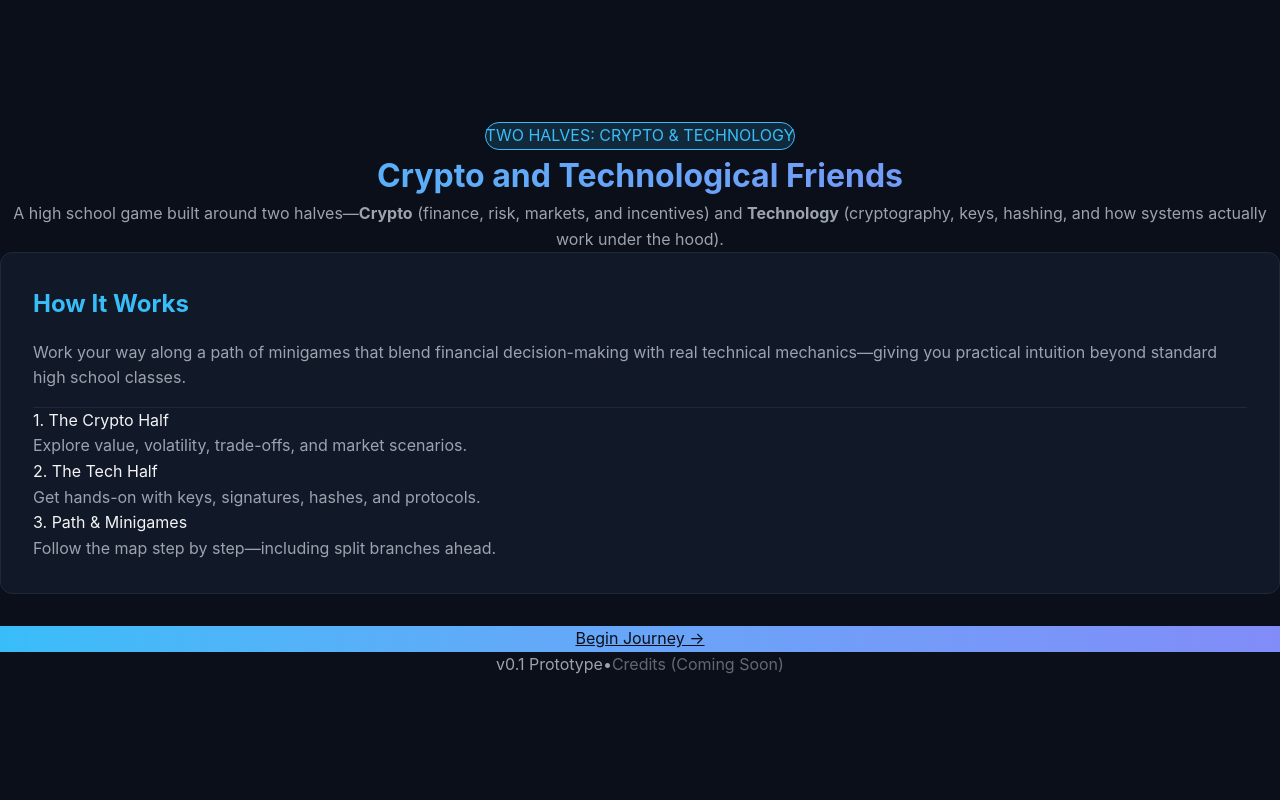
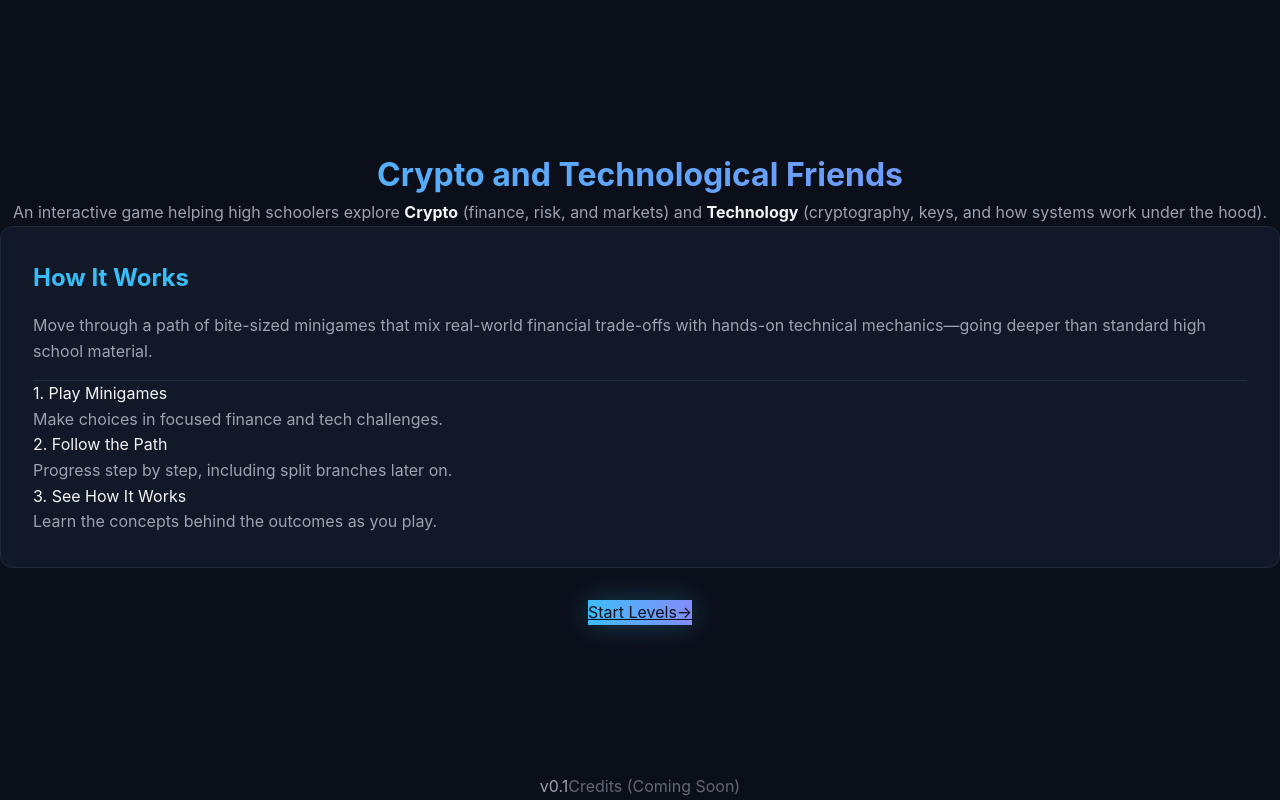
Before and after one commit to js890/crypto-edu, a Next.js app: page / in a window 1280 px wide. Built offline with nearby package versions, Linux system fonts and the light colour scheme.

Commit message:
Visual changes

```diff
--- a/app/levels/page.tsx
+++ b/app/levels/page.tsx
@@ -2,8 +2,8 @@ import Link from "next/link";
 
 export default function LevelsPage() {
   return (
-    <main className="container">
-      <div className="flex items-center justify-between mb-8">
+    <main className="container space-y-8">
+      <div className="flex items-center justify-between">
         <Link
           href="/"
           className="text-sm hover:underline"
@@ -16,7 +16,7 @@ export default function LevelsPage() {
         </span>
       </div>
 
-      <header>
+      <header className="mb-0">
         <h1>Level Path</h1>
         <p>
           Two halves—Crypto and Technology—woven into bite-sized minigames.
@@ -24,49 +24,52 @@ export default function LevelsPage() {
       </header>
 
       {/* Level Path Visualization */}
-      <div className="flex flex-col items-center gap-4">
+      <div className="flex flex-col items-center gap-5 pt-2">
         {/* Level 1 - Unlocked */}
         <div
-          className="card w-full max-w-md mb-0 border-2"
+          className="card w-full max-w-md mb-0 p-7 border-2 space-y-4"
           style={{ borderColor: "var(--accent-color)" }}
         >
-          <div className="flex items-center justify-between mb-2">
           <span
-              className="text-xs font-bold uppercase tracking-wider"
+            className="text-xs font-bold uppercase tracking-wider block"
             style={{ color: "var(--accent-color)" }}
           >
-              Level 01 &bull; Tech &amp; Crypto Foundations &bull; Available
+            Level 01 &bull; Available
           </span>
-          </div>
-          <h2>Keys &amp; Wallets</h2>
-          <p>
+          <h2 className="mb-0">Keys &amp; Wallets</h2>
+          <p className="mb-0 leading-relaxed">
             See how public and private keys work when authorizing a transaction or
             proving ownership.
           </p>
+          <div className="pt-2">
             <button
               type="button"
-            className="mt-2 px-5 py-2.5 rounded-lg font-semibold text-sm text-[#0b0f19] bg-[#38bdf8] hover:opacity-90 transition-opacity"
+              className="group inline-flex items-center gap-2.5 px-6 py-3 rounded-xl font-bold text-sm text-[#0b0f19] bg-gradient-to-r from-[#38bdf8] via-[#60a5fa] to-[#818cf8] shadow-[0_0_24px_rgba(56,189,248,0.25)] hover:shadow-[0_0_32px_rgba(129,140,248,0.4)] hover:-translate-y-0.5 active:translate-y-0 transition-all duration-200 cursor-pointer"
             >
-            Play Level 1 (Coming Next)
+              <span>Play Level 1</span>
+              <span className="transition-transform duration-200 group-hover:translate-x-1">
+                &rarr;
+              </span>
             </button>
+          </div>
         </div>
 
         {/* Connector */}
         <div
-          className="h-8 w-0.5"
+          className="h-9 w-0.5"
           style={{ backgroundColor: "var(--border-color)" }}
         />
 
         {/* Level 2 - Locked */}
-        <div className="card w-full max-w-md mb-0 opacity-60">
+        <div className="card w-full max-w-md mb-0 p-7 opacity-60 space-y-2">
           <span
-            className="text-xs font-bold uppercase tracking-wider block mb-2"
+            className="text-xs font-bold uppercase tracking-wider block"
             style={{ color: "var(--text-secondary)" }}
           >
-            Level 02 &bull; Crypto Half &bull; Locked
+            Level 02 &bull; Locked
           </span>
-          <h2>First Trade: Supply &amp; Volatility</h2>
-          <p className="mb-0">
+          <h2 className="mb-0">First Trade: Supply &amp; Volatility</h2>
+          <p className="mb-0 leading-relaxed">
             Manage a starter budget through a simulated market cycle and weigh risk
             vs. reward.
           </p>
@@ -74,59 +77,56 @@ export default function LevelsPage() {
 
         {/* Split Branch Indicator */}
         <div
-          className="h-8 w-0.5"
+          className="h-9 w-0.5"
           style={{ backgroundColor: "var(--border-color)" }}
         />
-        <div className="grid grid-cols-1 sm:grid-cols-3 gap-4 w-full">
+        <div className="grid grid-cols-1 sm:grid-cols-3 gap-5 w-full">
           {[
             {
               num: "03",
-              tag: "Tech Half",
               title: "Hash Lab",
               desc: "Spot tampering and see how cryptographic hashes behave.",
             },
             {
               num: "04",
-              tag: "Crypto & Tech",
               title: "Gas & Fees",
               desc: "Trade off speed and network costs when sending value.",
             },
             {
               num: "05",
-              tag: "Crypto Half",
               title: "Risk & Diversification",
               desc: "Handle swings across multiple assets without going all-in.",
             },
           ].map((lvl) => (
-            <div key={lvl.num} className="card mb-0 opacity-60 p-5">
+            <div key={lvl.num} className="card mb-0 opacity-60 p-6 space-y-2">
               <span
-                className="text-xs font-bold uppercase tracking-wider block mb-1"
+                className="text-xs font-bold uppercase tracking-wider block"
                 style={{ color: "var(--text-secondary)" }}
               >
-                Level {lvl.num} &bull; {lvl.tag} &bull; Locked
+                Level {lvl.num} &bull; Locked
               </span>
-              <h2 className="text-lg">{lvl.title}</h2>
-              <p className="text-sm mb-0">{lvl.desc}</p>
+              <h2 className="text-lg mb-0">{lvl.title}</h2>
+              <p className="text-sm mb-0 leading-relaxed">{lvl.desc}</p>
             </div>
           ))}
         </div>
 
         {/* Convergence Indicator */}
         <div
-          className="h-8 w-0.5"
+          className="h-9 w-0.5"
           style={{ backgroundColor: "var(--border-color)" }}
         />
 
         {/* Level 6 - Capstone */}
-        <div className="card w-full max-w-md mb-0 opacity-60">
+        <div className="card w-full max-w-md mb-0 p-7 opacity-60 space-y-2">
           <span
-            className="text-xs font-bold uppercase tracking-wider block mb-2"
+            className="text-xs font-bold uppercase tracking-wider block"
             style={{ color: "var(--text-secondary)" }}
           >
-            Level 06 &bull; Both Halves &bull; Requires Levels 3, 4 &amp; 5
+            Level 06 &bull; Requires Levels 3, 4 &amp; 5
           </span>
-          <h2>Mainnet Launch</h2>
-          <p className="mb-0">
+          <h2 className="mb-0">Mainnet Launch</h2>
+          <p className="mb-0 leading-relaxed">
             Put security, fees, and market decisions together in a final round.
           </p>
         </div>
--- a/app/page.tsx
+++ b/app/page.tsx
@@ -2,93 +2,100 @@ import Link from "next/link";
 
 export default function TitleScreen() {
   return (
-    <main className="min-h-screen flex flex-col items-center justify-center px-4 py-12">
-      <div className="w-full max-w-2xl text-center">
-        {/* Badge */}
-        <div
-          className="inline-block px-3 py-1 mb-6 text-xs font-semibold tracking-wider uppercase rounded-full border"
-          style={{
-            backgroundColor: "var(--accent-glow)",
-            borderColor: "var(--accent-color)",
-            color: "var(--accent-color)",
-          }}
-        >
-          Two Halves: Crypto &amp; Technology
-        </div>
-
-        {/* Game Title */}
-        <h1 className="text-4xl sm:text-6xl font-extrabold tracking-tight mb-4 bg-gradient-to-r from-[#38bdf8] to-[#818cf8] bg-clip-text text-transparent">
+    <main className="min-h-screen flex flex-col justify-between px-6 py-14 sm:py-20">
+      {/* Main Content */}
+      <div className="w-full max-w-2xl mx-auto my-auto text-center space-y-10">
+        {/* Game Title & Hook */}
+        <div className="space-y-5">
+          <h1 className="text-4xl sm:text-6xl font-extrabold tracking-tight leading-tight bg-gradient-to-r from-[#38bdf8] via-[#60a5fa] to-[#818cf8] bg-clip-text text-transparent">
             Crypto and Technological Friends
           </h1>
 
           <p
-          className="text-lg sm:text-xl mb-10 max-w-xl mx-auto"
+            className="text-lg sm:text-xl leading-relaxed max-w-xl mx-auto"
             style={{ color: "var(--text-secondary)" }}
           >
-          A high school game built around two halves—<strong>Crypto</strong> (finance,
-          risk, markets, and incentives) and <strong>Technology</strong> (cryptography,
-          keys, hashing, and how systems actually work under the hood).
+            An interactive game helping high schoolers explore{" "}
+            <strong className="text-[#f3f4f6] font-semibold">Crypto</strong>{" "}
+            (finance, risk, and markets) and{" "}
+            <strong className="text-[#f3f4f6] font-semibold">Technology</strong>{" "}
+            (cryptography, keys, and how systems work under the hood).
           </p>
+        </div>
 
         {/* Overview Card */}
-        <div className="card text-left">
-          <h2>How It Works</h2>
-          <p>
-            Work your way along a path of minigames that blend financial decision-making
-            with real technical mechanics—giving you practical intuition beyond standard
-            high school classes.
+        <div className="card text-left p-7 sm:p-8 space-y-6 mb-0">
+          <div className="space-y-2">
+            <h2 className="mb-0">How It Works</h2>
+            <p className="mb-0 leading-relaxed">
+              Move through a path of bite-sized minigames that mix real-world
+              financial trade-offs with hands-on technical mechanics—going
+              deeper than standard high school material.
             </p>
+          </div>
+
           <div
-            className="grid grid-cols-1 sm:grid-cols-3 gap-4 mt-6 pt-6 border-t text-sm"
+            className="grid grid-cols-1 sm:grid-cols-3 gap-6 pt-6 border-t text-sm"
             style={{ borderColor: "var(--border-color)" }}
           >
-            <div>
+            <div className="space-y-1">
               <span className="font-semibold block text-[#f3f4f6]">
-                1. The Crypto Half
+                1. Play Minigames
               </span>
-              <span style={{ color: "var(--text-secondary)" }}>
-                Explore value, volatility, trade-offs, and market scenarios.
+              <span
+                className="block leading-relaxed"
+                style={{ color: "var(--text-secondary)" }}
+              >
+                Make choices in focused finance and tech challenges.
               </span>
             </div>
-            <div>
+            <div className="space-y-1">
               <span className="font-semibold block text-[#f3f4f6]">
-                2. The Tech Half
+                2. Follow the Path
               </span>
-              <span style={{ color: "var(--text-secondary)" }}>
-                Get hands-on with keys, signatures, hashes, and protocols.
+              <span
+                className="block leading-relaxed"
+                style={{ color: "var(--text-secondary)" }}
+              >
+                Progress step by step, including split branches later on.
               </span>
             </div>
-            <div>
+            <div className="space-y-1">
               <span className="font-semibold block text-[#f3f4f6]">
-                3. Path &amp; Minigames
+                3. See How It Works
               </span>
-              <span style={{ color: "var(--text-secondary)" }}>
-                Follow the map step by step—including split branches ahead.
+              <span
+                className="block leading-relaxed"
+                style={{ color: "var(--text-secondary)" }}
+              >
+                Learn the concepts behind the outcomes as you play.
               </span>
             </div>
           </div>
         </div>
 
-        {/* Primary Action */}
-        <div className="flex flex-col sm:flex-row items-center justify-center gap-4 mt-2">
+        {/* Primary Action Button */}
+        <div className="pt-2 flex justify-center">
           <Link
             href="/levels"
-            className="w-full sm:w-auto px-8 py-4 rounded-xl font-bold text-lg text-[#0b0f19] bg-gradient-to-r from-[#38bdf8] to-[#818cf8] hover:opacity-90 transition-opacity shadow-lg"
+            className="group relative inline-flex items-center justify-center gap-3 px-9 py-4 rounded-2xl font-bold text-lg text-[#0b0f19] bg-gradient-to-r from-[#38bdf8] via-[#60a5fa] to-[#818cf8] shadow-[0_0_30px_rgba(56,189,248,0.28)] hover:shadow-[0_0_40px_rgba(129,140,248,0.45)] hover:-translate-y-0.5 active:translate-y-0 transition-all duration-200"
           >
-            Begin Journey &rarr;
+            <span>Start Levels</span>
+            <span className="transition-transform duration-200 group-hover:translate-x-1">
+              &rarr;
+            </span>
           </Link>
         </div>
+      </div>
 
-        {/* Future secondary links placeholder */}
-        <div
-          className="mt-12 flex items-center justify-center gap-6 text-sm"
+      {/* Footer at Very Bottom */}
+      <footer
+        className="w-full max-w-2xl mx-auto pt-12 flex items-center justify-center gap-8 text-sm"
         style={{ color: "var(--text-secondary)" }}
       >
-          <span>v0.1 Prototype</span>
-          <span>&bull;</span>
+        <span>v0.1</span>
         <span className="opacity-60">Credits (Coming Soon)</span>
-        </div>
-      </div>
+      </footer>
     </main>
   );
 }
```
Lines whose indentation alone changed are shown as unchanged.
